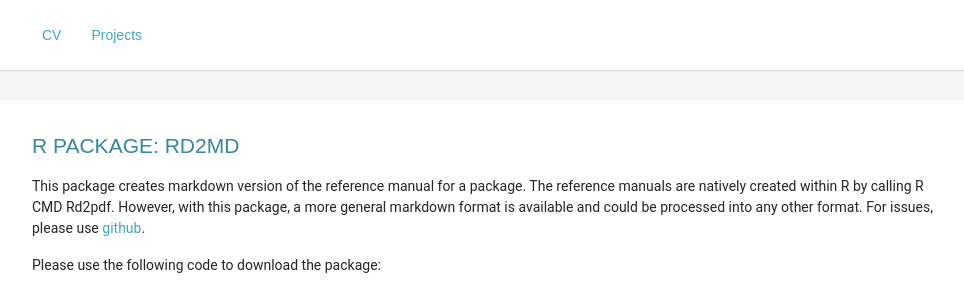
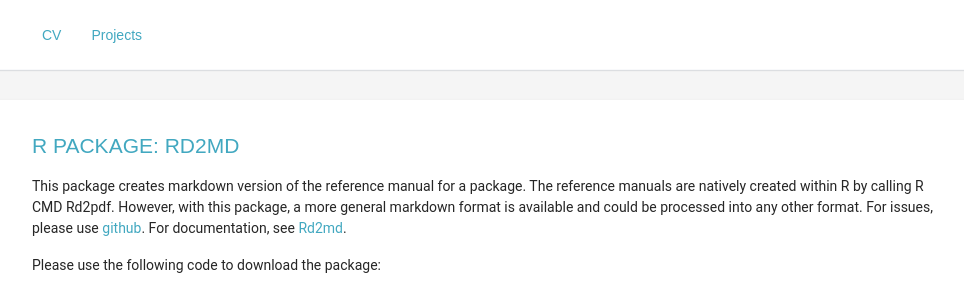
Before and after one commit to quantsch/quantsch.github.io, a Jekyll site: the page built from _pages/01_projects.md, in a window 1280 px wide, cut to the strip 0-288 px from the top of the page. Shown: the whole strip, without its empty margins (148-1112 px from the left). Built offline with Jekyll 4.4.1, drawn with Linux system fonts in a browser that asks for light colours.

Commit message:
link package documentation

```diff
--- a/_pages/01_projects.md
+++ b/_pages/01_projects.md
@@ -5,11 +5,11 @@ permalink: /projects/
 ---
 
 
-## R Package: Rd2md
+## [R Package: Rd2md](https://julianbusch.ch/Rd2md/)
 
 This package creates markdown version of the reference manual for a package. The reference manuals are natively created within R by calling R CMD Rd2pdf.
 However, with this package, a more general markdown format is available and could be processed into any other format. For issues, please
-use [github](https://github.com/quantsch/Rd2md).
+use [github](https://github.com/quantsch/Rd2md). For documentation, see [Rd2md](https://julianbusch.ch/Rd2md/).
 
 Please use the following code to download the package:
 
```
